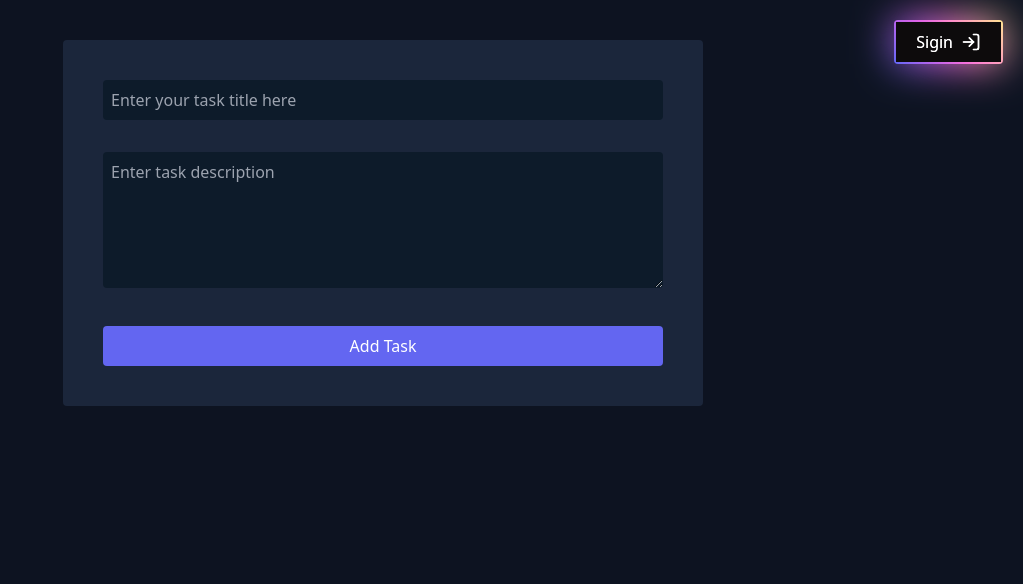
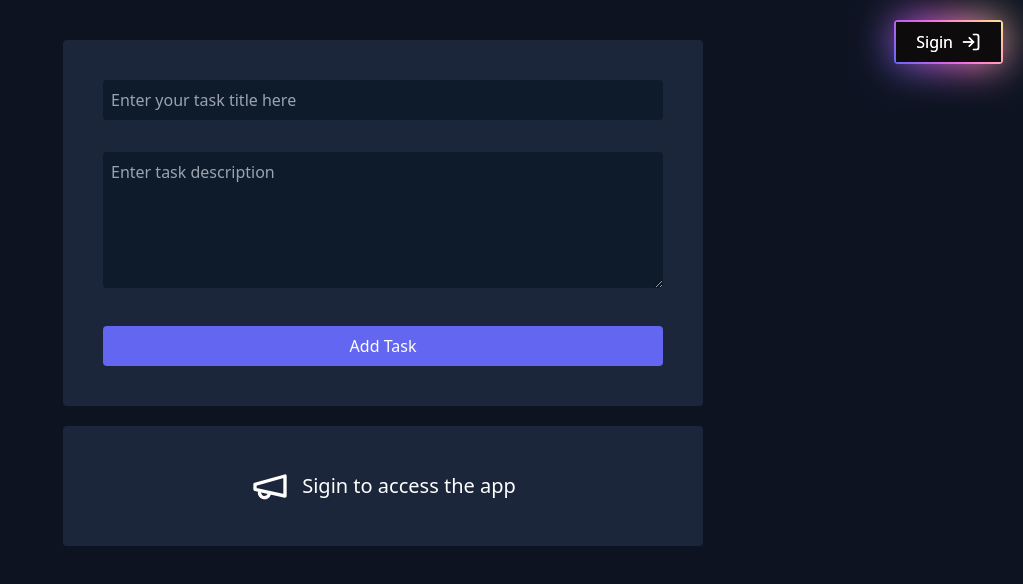
Before and after one commit to jscafe-dev/todo-app, a Next.js app: page / in a window 1280 px wide. Shown: the top 584 px of the page, without its empty margins (257-1280 px from the left). Built offline with nearby package versions, Linux system fonts and the light colour scheme; no server answers.

Commit message:
Add no-login section

```diff
--- a/pages/index.tsx
+++ b/pages/index.tsx
@@ -3,7 +3,7 @@ import cx from 'classnames';
 import { toast } from 'react-toastify';
 import { signIn } from "next-auth/react"
 import { useSession } from "next-auth/react"
-import { LogIn } from 'lucide-react';
+import { LogIn, Megaphone } from 'lucide-react';
 import { Formik, Form, Field, ErrorMessage } from 'formik';
 
 import GradientButton from "@/components/Button/gradientButton";
@@ -105,6 +105,12 @@ export default function Home() {
           <Button onClick={() => changeFilter(FILTERS.IN_PROGRESS)} externalClass={cx("px-2 rounded font-bold mr-2", { "bg-button2 text-white": activeFilter === FILTERS.IN_PROGRESS, "bg-yellow text-black": activeFilter !== FILTERS.IN_PROGRESS })}>{getFilterStatusText(FILTERS.IN_PROGRESS)}</Button>
           <Button onClick={() => changeFilter(FILTERS.DONE)} externalClass={cx("px-2 rounded font-bold mr-2", { "bg-button2 text-white": activeFilter === FILTERS.DONE, "bg-green text-white": activeFilter !== FILTERS.DONE })}>{getFilterStatusText(FILTERS.DONE)}</Button>
         </div>}
+        <div className={cx("bg-darkGrey mt-5 p-10 rounded", styles.tasks)}>
+          {!isLoggedIn && <div className="flex items-center justify-center text-white">
+              <Megaphone size={40} className="mr-3" />
+              <span className="text-xl">Sigin to access the app</span>
+            </div>}
+        </div>
       </div>
     </div>
   )
--- a/tailwind.config.ts
+++ b/tailwind.config.ts
@@ -15,6 +15,8 @@ const config: Config = {
       primaryGrey: '#0d1b2a',
       button2: '#6366f1',
       red1: '#e63946',
+      yellow: '#ffd60a',
+      green: '#7cb518'
     },
   },
   plugins: [],
```
